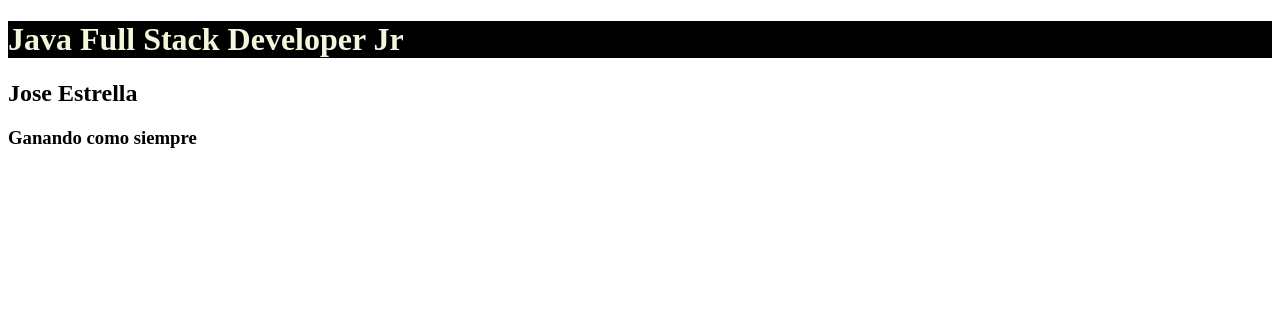
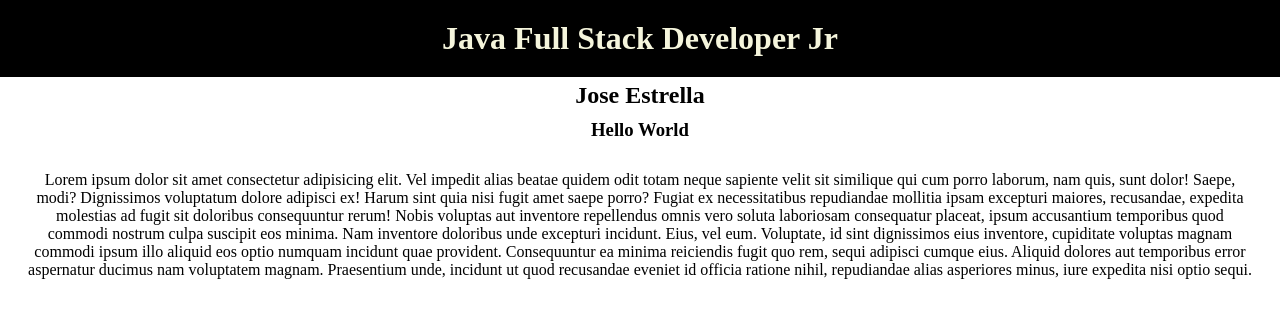
Before and after one commit to CruzSttr13/Practica, a plain HTML site: page saludo/index.html in a window 1280 px wide. Drawn offline with Linux system fonts and the light colour scheme.

Commit message:
Cambios en mis archivos iniciales

```diff
--- a/saludo/index.html
+++ b/saludo/index.html
@@ -10,7 +10,13 @@
 <body>
     <h1>Java Full Stack Developer Jr</h1>
     <h2>Jose Estrella</h2>
-    <h3>Ganando como siempre</h3>
+    <h3>Hello World</h3>
+
+    <p>Lorem ipsum dolor sit amet consectetur adipisicing elit. Vel impedit alias beatae quidem odit totam neque sapiente velit sit similique qui cum porro laborum, nam quis, sunt dolor! Saepe, modi?
+    Dignissimos voluptatum dolore adipisci ex! Harum sint quia nisi fugit amet saepe porro? Fugiat ex necessitatibus repudiandae mollitia ipsam excepturi maiores, recusandae, expedita molestias ad fugit sit doloribus consequuntur rerum!
+    Nobis voluptas aut inventore repellendus omnis vero soluta laboriosam consequatur placeat, ipsum accusantium temporibus quod commodi nostrum culpa suscipit eos minima. Nam inventore doloribus unde excepturi incidunt. Eius, vel eum.
+    Voluptate, id sint dignissimos eius inventore, cupiditate voluptas magnam commodi ipsum illo aliquid eos optio numquam incidunt quae provident. Consequuntur ea minima reiciendis fugit quo rem, sequi adipisci cumque eius.
+    Aliquid dolores aut temporibus error aspernatur ducimus nam voluptatem magnam. Praesentium unde, incidunt ut quod recusandae eveniet id officia ratione nihil, repudiandae alias asperiores minus, iure expedita nisi optio sequi.</p>
 
 
     <script src="script.js"></script>
--- a/saludo/script.js
+++ b/saludo/script.js
@@ -1 +1,16 @@
-console.log("No me faltes el respeto prro");
+console.log("Se nota que aun me extrañas");
+
+setInterval(cambiarSaludo, 9000);
+
+function cambiarSaludo(){
+    //console.log("Goodbye World");
+let frase = document.getElementsByTagName("h3")[0].innerHTML;
+
+
+if(document.getElementsByTagName("h3")[0].innerHTML == "Hello World"){
+    document.getElementsByTagName("h3")[0].innerHTML = "Goodbye World";
+} else {
+    document.getElementsByTagName("h3")[0].innerHTML = "Hello World";
+}
+console.log("frase: " + frase);
+}
--- a/saludo/style.css
+++ b/saludo/style.css
@@ -1,4 +1,27 @@
+* {
+    padding: 0;
+    margin: 0;
+}
+
 h1 {
     background-color: black;
     color: beige;
+    padding: 20px;
+    text-align: center;
 }
+
+h2 {
+    padding: 5px;
+    text-align: center;
+}
+
+h3 {
+    padding: 5px;
+    text-align: center;
+}
+
+p {
+    padding: 5px;
+    text-align: center;
+    margin: 20px;
+}
```
